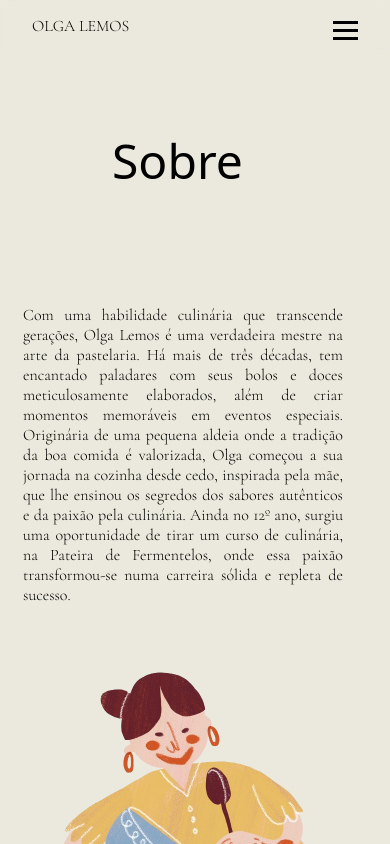
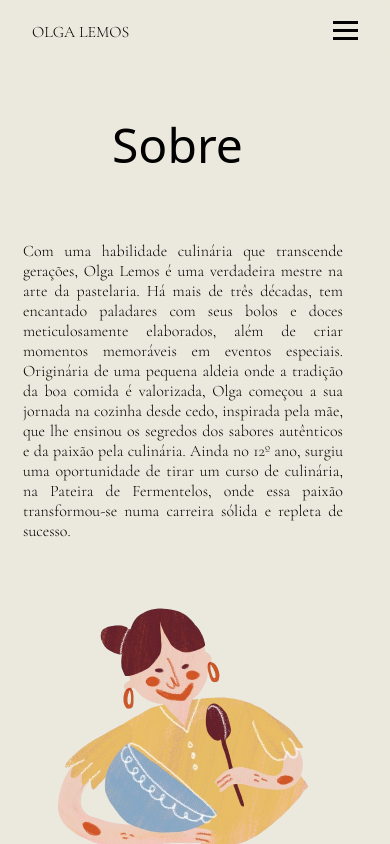
Before and after one commit to ctlemos/OlgaLemos, a React (Vite) app: page /sobre in a window 390 px wide. Shown: the top 844 px of the page. Built offline with nearby package versions, Linux system fonts and the light colour scheme; a web font is replaced by a local one.

Commit message:
style: main texts adjusted on mobile version

```diff
--- a/src/components/styles/navbar.css
+++ b/src/components/styles/navbar.css
@@ -39,6 +39,10 @@ li a {
 
 	.navbar__menu {
 		display: none;
+	}
+
+	.logo {
+		padding-top: 0.4rem;
 	}
 
 	.navbar__menu.active {
--- a/src/index.css
+++ b/src/index.css
@@ -57,7 +57,7 @@ body {
 	justify-content: space-between;
 	align-items: flex-start;
 	gap: 2rem;
-	padding: 2rem;
+	padding: 2rem 2rem;
 }
 
 .main__info-text {
@@ -90,6 +90,10 @@ h1 {
 }
 
 @media screen and (max-width: 768px) {
+	.main__title {
+		padding-top: 2rem;
+	}
+
     .main__title h1 {
         font-size: 3rem;
     }
@@ -100,7 +104,7 @@ h1 {
 
 	.main__info-text {
 		width: 20rem;
-		padding-top: 5rem;
+		padding-top: 2rem;
 	}
 }
 
--- a/src/pages/styles/contacto.css
+++ b/src/pages/styles/contacto.css
@@ -20,6 +20,10 @@
 
 
 @media screen and (max-width: 768px) {
+	.contact__main_info-text-contacts {
+		padding-top: 0;
+	}
+
 	.contact__img {
 		max-width: 250px;
 		margin-left: 5rem;
```
